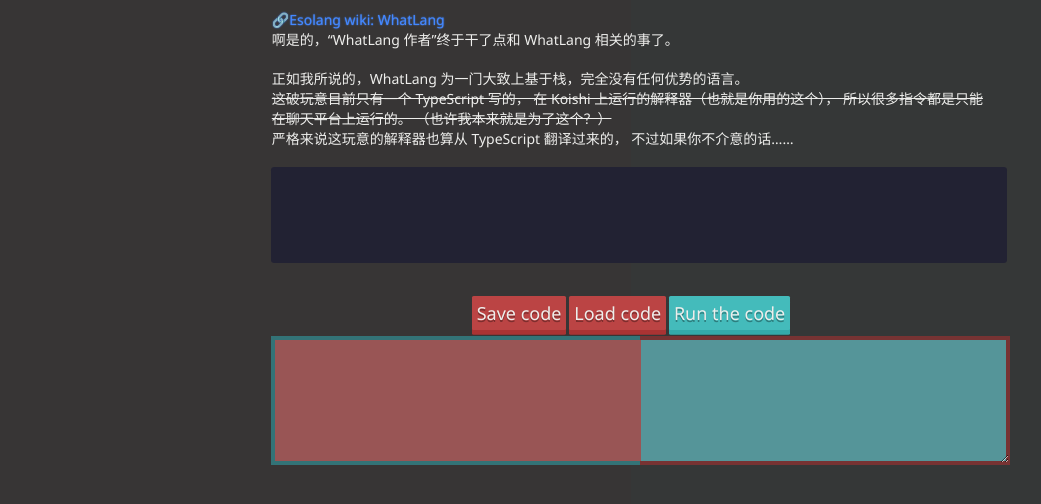
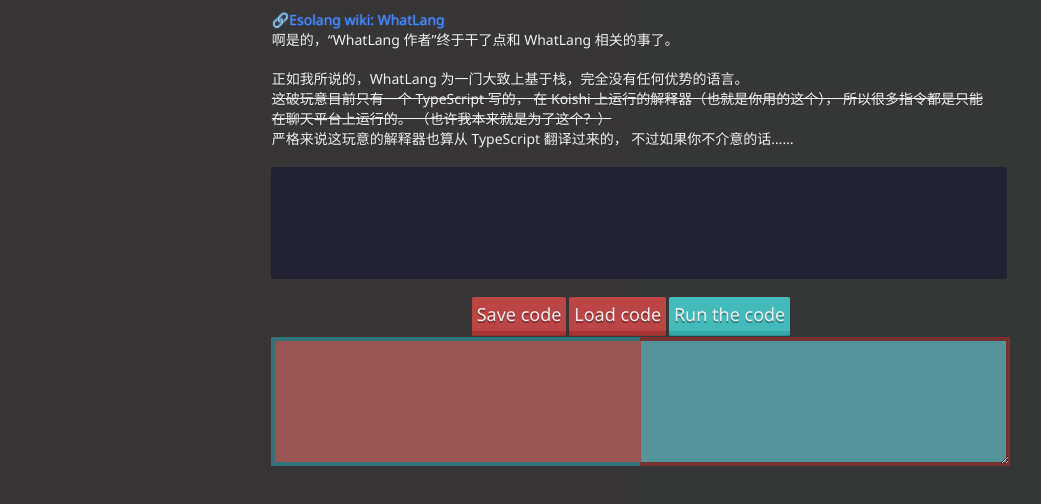
Before and after one commit to YufangProbably/YufangProbably.github.io, a plain HTML site: page whatlang/index.html in a window 1280 px wide. Shown: the part 140-644 px from the top of the page, without its empty margins (9-1050 px from the left). Drawn offline with Linux system fonts and the light colour scheme.

Commit message:
yea shut up

```diff
--- a/whatlang/index.html
+++ b/whatlang/index.html
@@ -11,6 +11,7 @@
     font-size: 14px;
     font-family: Consolas, monospace;
     white-space: break-spaces;
+    word-break: break-all;
     padding: 0.5rem;
     border-radius: 0.2rem;
     pointer-events: none;
@@ -339,15 +340,16 @@ codeInputer.oninput = () => {
         highlighting(codeInputer.value),
         colors
     ));
-    let height = (codeInputer
-        .value
-        ?.match(/\n/g)
-        ?.length
-    ?? 0) + 1 + "lh";
+
+    codeInputer.style.height = "auto";
+    codeContainer.style.height = "auto";
+    let height = codeInputer.scrollHeight + "px";
     codeInputer.style.height = height;
     codeContainer.style.height = height;
+
     codeBox.style.height = height;
 };
+codeInputer.oninput();
 
 const selectedHighlight = new Highlight();
 CSS.highlights.set("selected-highlight", selectedHighlight);
```
